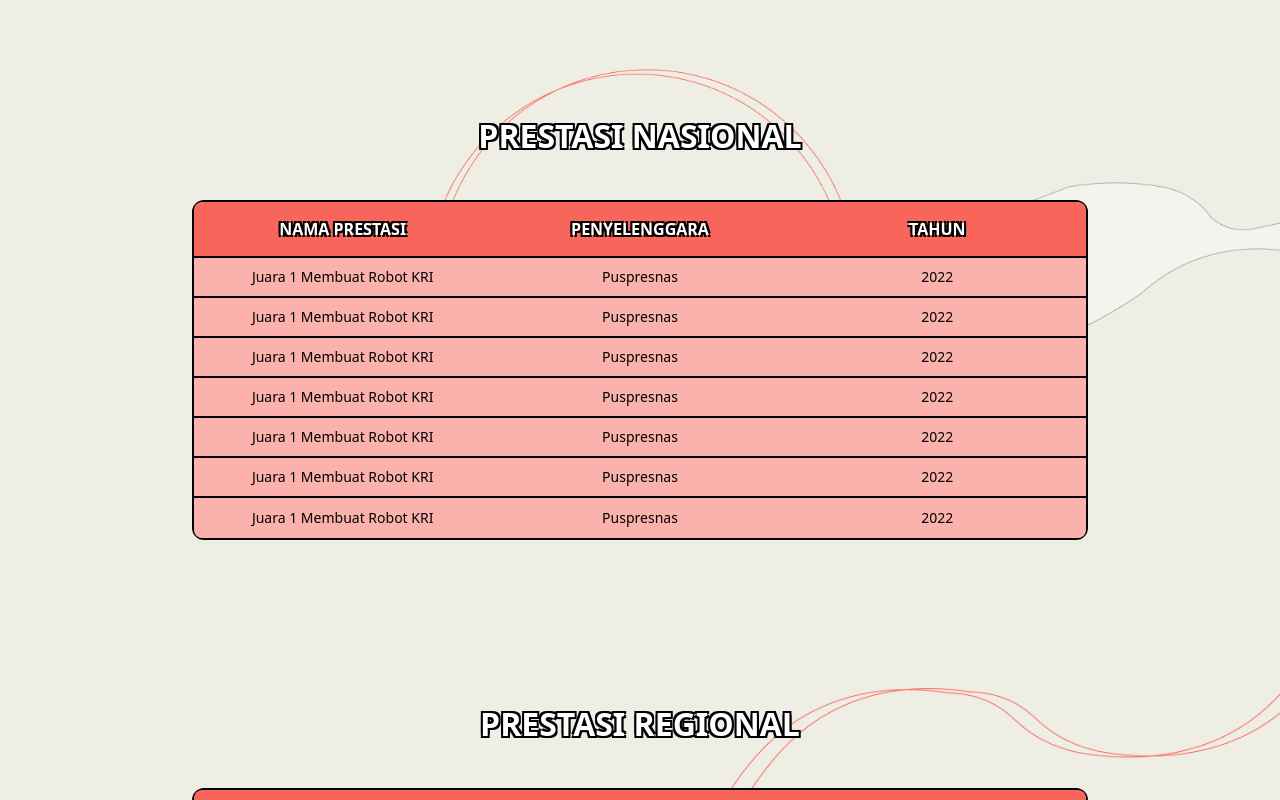
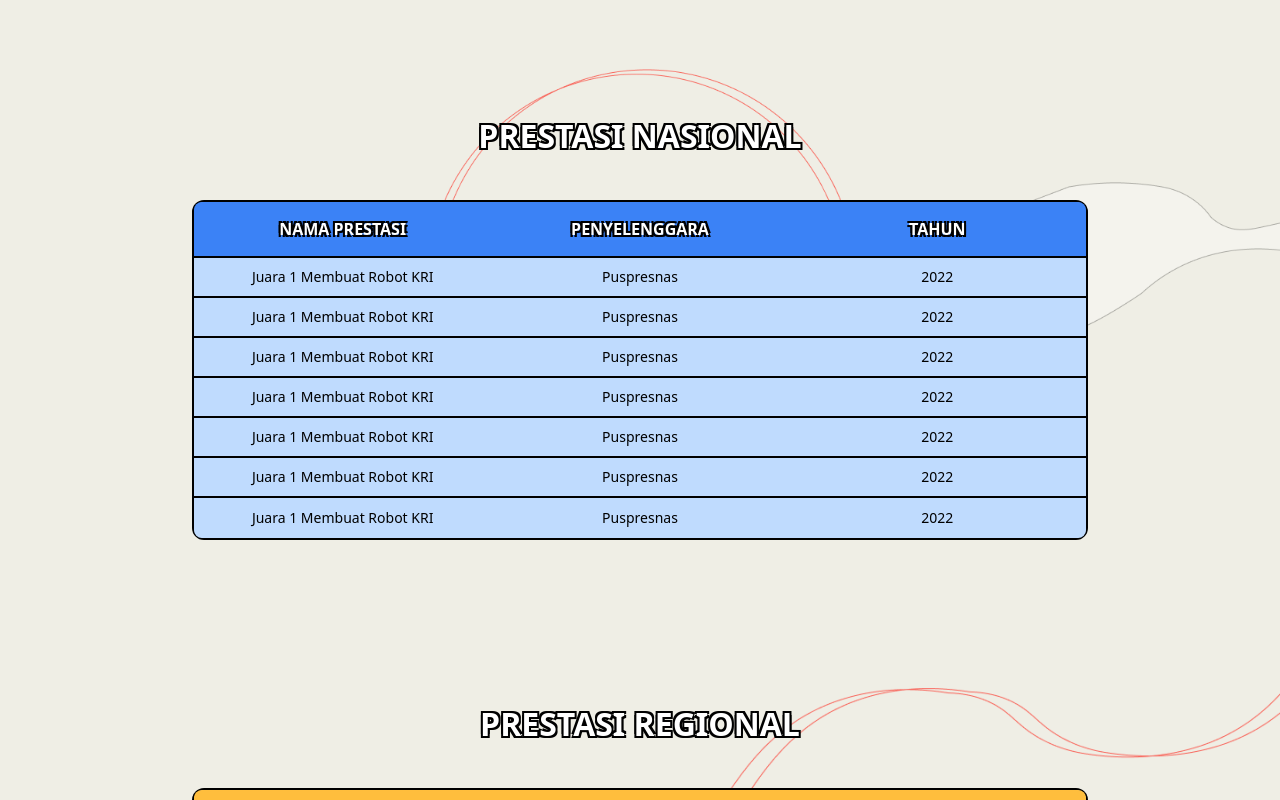
Before and after one commit to inilho-its/ilits-2023-frontend, a Next.js app: page /prestasi in a window 1280 px wide. Shown: the part 2000-2800 px from the top of the page. Built offline with nearby package versions, Linux system fonts and the light colour scheme.

Commit message:
feat: tables now have the correct colors
added a way to add className to header and table row in TitleTable
might add a UI/UX design system if needed

```diff
--- a/src/pages/prestasi/TitleTable.tsx
+++ b/src/pages/prestasi/TitleTable.tsx
@@ -9,11 +9,15 @@ const TitleTable = ({
   header,
   items,
   className = 'mb-20',
+  headerClass,
+  tableClass,
 }: {
   title: string;
   header: string[];
   items: string[][];
   className?: string;
+  headerClass: string;
+  tableClass: string;
 }): ReactElement => {
   return (
     <div className={className}>
@@ -25,7 +29,12 @@ const TitleTable = ({
       </Typography>
       <div className='layout min-h-min max-w-4xl rounded-xl border-2 border-black'>
         {/* HEADER */}
-        <div className='flex h-14 items-center justify-center rounded-t-lg border-b-2 border-black bg-red-500'>
+        <div
+          className={clsxm(
+            'flex h-14 items-center justify-center rounded-t-lg border-b-2 border-black bg-red-500',
+            headerClass
+          )}
+        >
           {header?.map((title, index) => (
             <Typography
               style={{ width: `${100 / header.length}%` }} // we use style  here for readibility (integrating to tailwind results in unneeded complexity)
@@ -46,7 +55,8 @@ const TitleTable = ({
               key={indexRow}
               className={clsxm(
                 'flex h-10 items-center justify-center border-b-2 border-black bg-red-200',
-                indexRow + 1 == items.length ? 'rounded-b-lg border-b-0' : ''
+                indexRow + 1 == items.length ? 'rounded-b-lg border-b-0' : '',
+                tableClass
               )}
             >
               {item?.map((value, indexItem) => {
--- a/src/pages/prestasi/index.tsx
+++ b/src/pages/prestasi/index.tsx
@@ -260,6 +260,8 @@ export default function PrestasiPage() {
           </div>
           {/* ANCHOR CONTENT AREA */}
           <TitleTable
+            headerClass='bg-red-500'
+            tableClass='bg-red-200'
             className='relative mb-40'
             title='PRESTASI INTERNASIONAL'
             header={HeaderPrestasi}
@@ -283,6 +285,8 @@ export default function PrestasiPage() {
           </div>
           {/* ANCHOR CONTENT AREA */}
           <TitleTable
+            headerClass='bg-blue-500'
+            tableClass='bg-blue-200'
             className='relative mb-40'
             title='PRESTASI NASIONAL'
             header={HeaderPrestasi}
@@ -307,6 +311,8 @@ export default function PrestasiPage() {
 
           {/* ANCHOR CONTENT AREA */}
           <TitleTable
+            headerClass='bg-yellow-500'
+            tableClass='bg-yellow-200'
             className='relative pb-40'
             title='PRESTASI REGIONAL'
             header={HeaderPrestasi}
```
